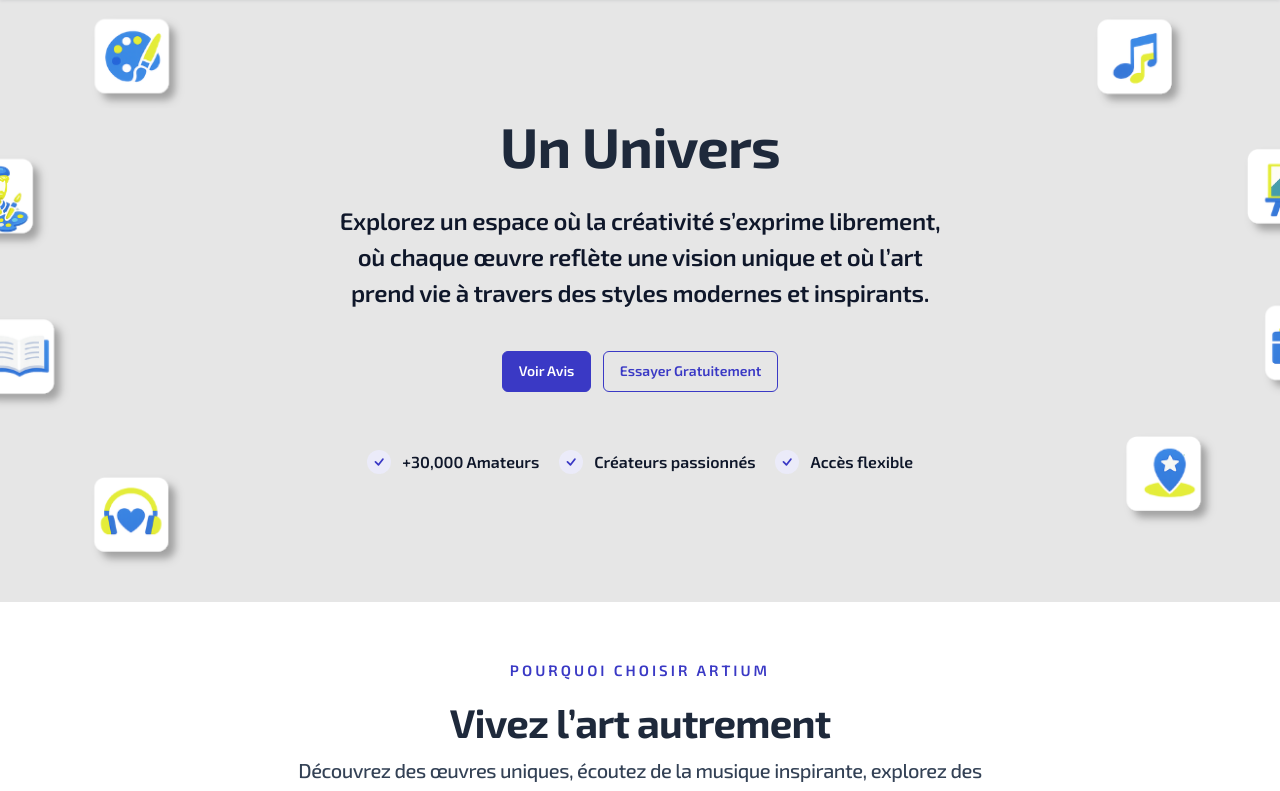
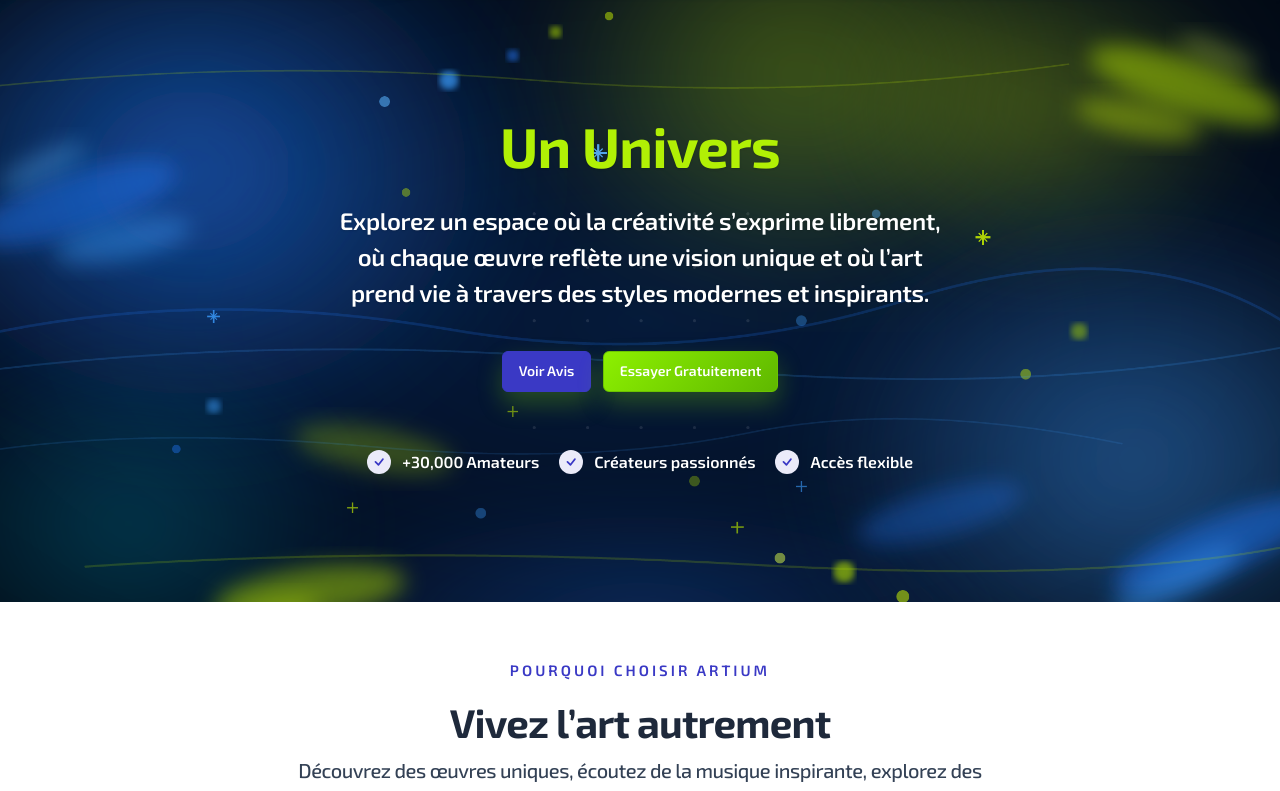
Before and after one commit to RouaZribi203/Esprit-PIDEV-3A52-2026-ARTIUM, a Symfony app: template templates/Front Office/landing/landing.html.twig in a window 1280 px wide. Shown: the part 71-862 px from the top of the page. Run offline with Twig, Linux system fonts and the light colour scheme; the template is opened without the code that fills it, so the values that code supplies are empty; style sheets or scripts are compiled from the project's sources; some libraries are stand-ins or nearby versions; some web fonts are replaced.

Commit message:
page accueil

```diff
--- a/templates/Front Office/landing/landing.html.twig
+++ b/templates/Front Office/landing/landing.html.twig
@@ -22,6 +22,35 @@
             <link rel="stylesheet" href="{{ asset('assetsback/libs/flatpickr/dist/flatpickr.min.css') }}" />
             <link rel="stylesheet" href="{{ asset('assetsback/css/theme.min.css') }}">
             <link href="{{ asset('assetsback/libs/tiny-slider/dist/tiny-slider.css') }}" rel="stylesheet">
+			<style>
+				.slime-accent {
+					color: #3a39c5 !important;
+				}
+
+				.slime-btnn {
+					background: linear-gradient(135deg, #8df000 0%, #5fb800 100%) !important;
+					border-color: #6cc400 !important;
+					color: #ffffff !important;
+					box-shadow: 0 12px 24px rgba(122, 214, 0, 0.28);
+				}
+
+				.slime-btn {
+					color: #ffffff !important;
+					box-shadow: 0 12px 24px rgba(122, 214, 0, 0.28);
+				}
+
+				.slime-btn:hover,
+				.slime-btn:focus {
+					background: linear-gradient(135deg, #98ff0d 0%, #67c700 100%) !important;
+					border-color: #67c700 !important;
+					color: #ffffff !important;
+				}
+
+				.slime-white-text {
+					color: #ffffff !important;
+					text-shadow: 0 1px 2px rgba(0, 0, 0, 0.15);
+				}
+			</style>
 
         {% endblock %}
     </head>
@@ -90,7 +119,7 @@
 	</nav>
 
 	<!-- Hero -->
-	<section class="py-8 bg-auto bg-light hero-graphics" id="top">
+	<section class="py-8 bg-auto slime-hero hero-graphics" id="top">
 		<div
 			class="container my-lg-8">
 			<!-- Hero Section -->
@@ -98,16 +127,16 @@
 				<div class="col-xl-7 col-lg-9 col-md-12">
 					<div class="text-center">
 						<h1 class="mb-4 display-2 fw-bold">
-							<span>Un Univers</span>
-							<span class=" text-primary" data-strings="Artistique, Créatif, Moderne, Inspirant, Unique"></span>
+							<span class="slime-white-text" style="color: #b1f005 !important;">Un Univers</span>
+							<span class="slime-accent" data-strings="Artistique, Créatif, Moderne, Inspirant, Unique"></span>
 						</h1>
 
-						<p class="mb-6 h2 text-dark">Explorez un espace où la créativité s’exprime librement, où chaque œuvre reflète une vision unique et où l’art prend vie à travers des styles modernes et inspirants.</p>
-						<a href="#avis" class="btn btn-primary me-2">Voir Avis</a>
-						<a href="{{ path('app_signup') }}" class="btn btn-outline-primary">Essayer Gratuitement</a>
+						<p class="mb-6 h2 slime-white-text">Explorez un espace où la créativité s’exprime librement, où chaque œuvre reflète une vision unique et où l’art prend vie à travers des styles modernes et inspirants.</p>
+						<a href="#avis" class="btn btn-primary me-2 slime-btn" >Voir Avis</a>
+						<a href="{{ path('app_signup') }}" class="btn btn-primary slime-btnn">Essayer Gratuitement</a>
 						<div class="mt-8 mb-0">
 							<ul class="list-inline">
-								<li class="list-inline-item text-dark fw-semibold lh-1 fs-4 me-3 mb-2 mb-md-0">
+								<li class="list-inline-item slime-white-text fw-semibold lh-1 fs-4 me-3 mb-2 mb-md-0">
 									<span class="icon-shape icon-xs rounded-circle bg-light-success text-center me-2">
 										<svg xmlns="http://www.w3.org/2000/svg" width="18" height="18" fill="currentColor" class="bi bi-check text-success" viewbox="0 0 16 16">
 											<path d="M10.97 4.97a.75.75 0 0 1 1.07 1.05l-3.99 4.99a.75.75 0 0 1-1.08.02L4.324 8.384a.75.75 0 1 1 1.06-1.06l2.094 2.093 3.473-4.425a.267.267 0 0 1 .02-.022z"></svg>
@@ -115,7 +144,7 @@
 										<span class="align-middle">+30,000 Amateurs</span>
 									</li>
 								</li>
-								<li class="list-inline-item text-dark fw-semibold lh-1 fs-4 me-3 mb-2 mb-md-0">
+								<li class="list-inline-item slime-white-text fw-semibold lh-1 fs-4 me-3 mb-2 mb-md-0">
 									<span class="icon-shape icon-xs rounded-circle bg-light-success text-center me-2">
 										<svg xmlns="http://www.w3.org/2000/svg" width="18" height="18" fill="currentColor" class="bi bi-check text-success" viewbox="0 0 16 16">
 											<path d="M10.97 4.97a.75.75 0 0 1 1.07 1.05l-3.99 4.99a.75.75 0 0 1-1.08.02L4.324 8.384a.75.75 0 1 1 1.06-1.06l2.094 2.093 3.473-4.425a.267.267 0 0 1 .02-.022z"></svg>
@@ -123,7 +152,7 @@
 										<span class="align-middle">Créateurs passionnés</span>
 									</li>
 								</li>
-								<li class="list-inline-item text-dark fw-semibold lh-1 fs-4">
+								<li class="list-inline-item slime-white-text fw-semibold lh-1 fs-4">
 									<span class="icon-shape icon-xs rounded-circle bg-light-success text-center me-2">
 										<svg xmlns="http://www.w3.org/2000/svg" width="18" height="18" fill="currentColor" class="bi bi-check text-success" viewbox="0 0 16 16">
 											<path d="M10.97 4.97a.75.75 0 0 1 1.07 1.05l-3.99 4.99a.75.75 0 0 1-1.08.02L4.324 8.384a.75.75 0 1 1 1.06-1.06l2.094 2.093 3.473-4.425a.267.267 0 0 1 .02-.022z"></svg>
```
Also changed, not shown: assets/assetsback/images/background2.png.
